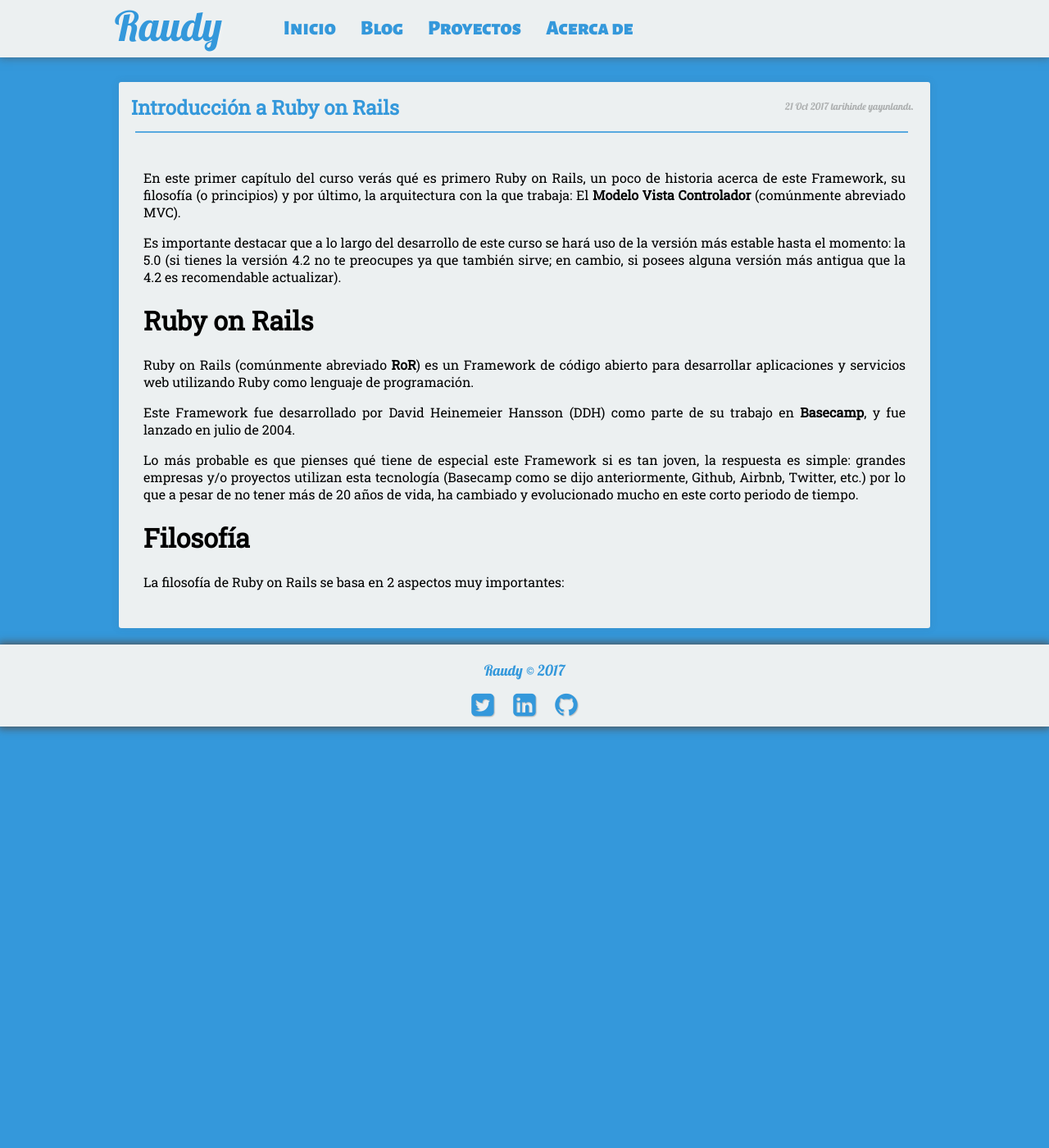
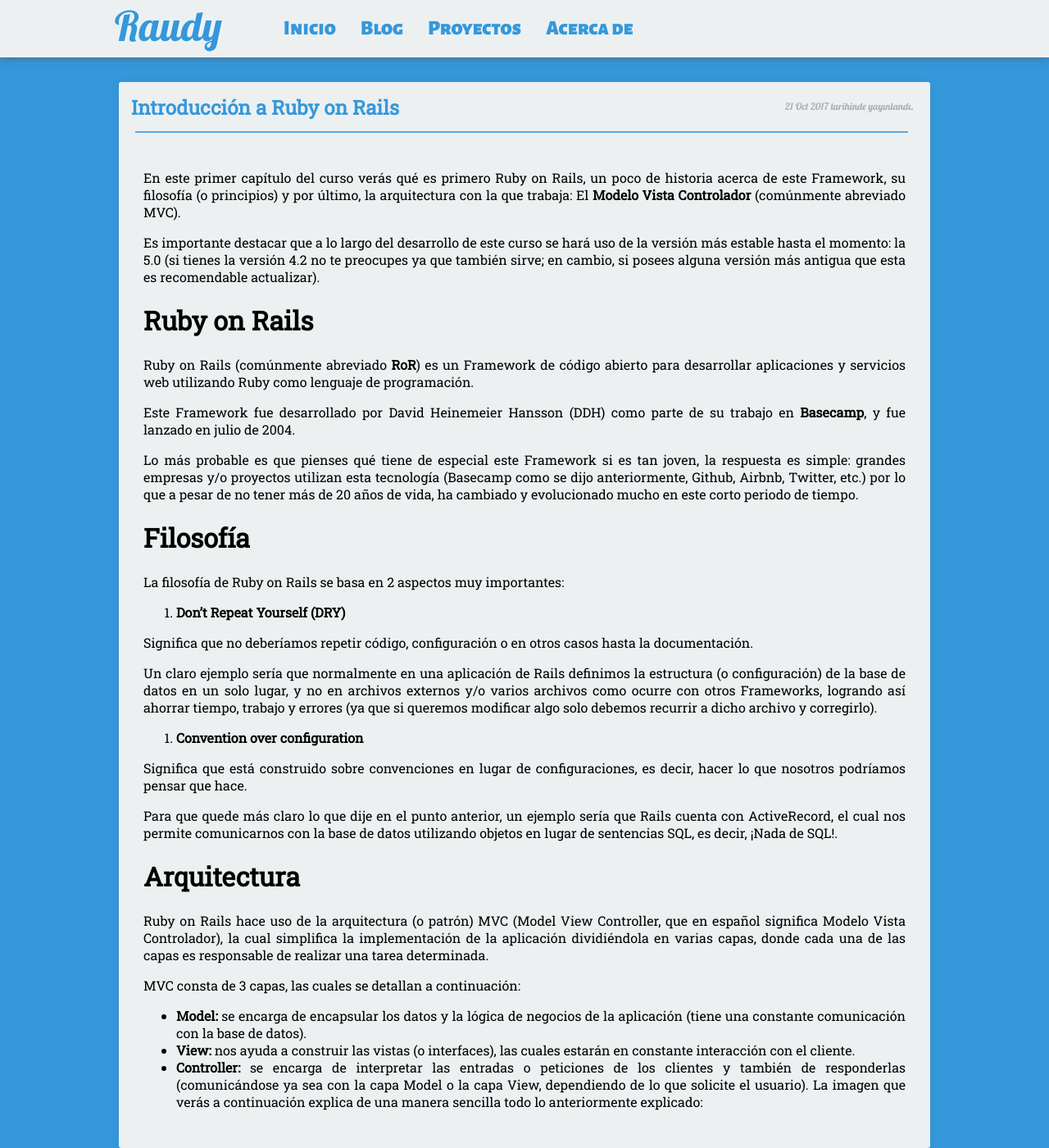
Before and after one commit to nisoto/Blog-anterior-2.0, a Jekyll site: the page built from _posts/2017-10-21-introduccion-ruby-on-rails.md, in a window 1280 px wide and 1400 px high. Shown: the whole window at 82% size. Built offline with Jekyll 4.4.1, drawn with Linux system fonts in a browser that asks for light colours; nearby versions of some CDN libraries.

Commit message:
Update 2017-10-21-introduccion-ruby-on-rails.md

```diff
--- a/_posts/2017-10-21-introduccion-ruby-on-rails.md
+++ b/_posts/2017-10-21-introduccion-ruby-on-rails.md
@@ -2,13 +2,13 @@
 layout: post
 title: "Introducción a Ruby on Rails"
 date: 2017-10-21
-excerpt: "Primer capítulo del curso de Ruby on Rails 5."
+excerpt: "Primer capítulo del curso de Ruby on Rails 5"
 tags: [ruby, ruby-on-rails]
 ---
 
 En este primer capítulo del curso verás qué es primero Ruby on Rails, un poco de historia acerca de este Framework, su filosofía (o principios) y por último, la arquitectura con la que trabaja: El **Modelo Vista Controlador** (comúnmente abreviado MVC).
 
-Es importante destacar que a lo largo del desarrollo de este curso se hará uso de la versión más estable hasta el momento: la 5.0 (si tienes la versión 4.2 no te preocupes ya que también sirve; en cambio, si posees alguna versión más antigua que la 4.2 es recomendable actualizar).
+Es importante destacar que a lo largo del desarrollo de este curso se hará uso de la versión más estable hasta el momento: la 5.0 (si tienes la versión 4.2 no te preocupes ya que también sirve; en cambio, si posees alguna versión más antigua que esta es recomendable actualizar).
 
 # Ruby on Rails
 
@@ -21,3 +21,26 @@ Lo más probable es que pienses qué tiene de especial este Framework si es tan
 # Filosofía
 
 La filosofía de Ruby on Rails se basa en 2 aspectos muy importantes:
+
+1. **Don't Repeat Yourself (DRY)**
+
+Significa que no deberíamos repetir código, configuración o en otros casos hasta la documentación.
+
+Un claro ejemplo sería que normalmente en una aplicación de Rails definimos la estructura (o configuración) de la base de datos en un solo lugar, y no en archivos externos y/o varios archivos como ocurre con otros Frameworks, logrando así ahorrar tiempo, trabajo y errores (ya que si queremos modificar algo solo debemos recurrir a dicho archivo y corregirlo).
+
+2. **Convention over configuration**
+
+Significa que está construido sobre convenciones en lugar de configuraciones, es decir, hacer lo que nosotros podríamos pensar que hace.
+
+Para que quede más claro lo que dije en el punto anterior, un ejemplo sería que Rails cuenta con ActiveRecord, el cual nos permite comunicarnos con la base de datos utilizando objetos en lugar de sentencias SQL, es decir, ¡Nada de SQL!.
+
+# Arquitectura
+
+Ruby on Rails hace uso de la arquitectura (o patrón) MVC (Model View Controller, que en español significa Modelo Vista Controlador), la cual simplifica la implementación de la aplicación dividiéndola en varias capas, donde cada una de las capas es responsable de realizar una tarea determinada.
+
+MVC consta de 3 capas, las cuales se detallan a continuación:
+
+* **Model:** se encarga de encapsular los datos y la lógica de negocios de la aplicación (tiene una constante comunicación con la base de datos).
+* **View:** nos ayuda a construir las vistas (o interfaces), las cuales estarán en constante interacción con el cliente.
+* **Controller:** se encarga de interpretar las entradas o peticiones de los clientes y también de responderlas (comunicándose ya sea con la capa Model o la capa View, dependiendo de lo que solicite el usuario).
+La imagen que verás a continuación explica de una manera sencilla todo lo anteriormente explicado:
```
